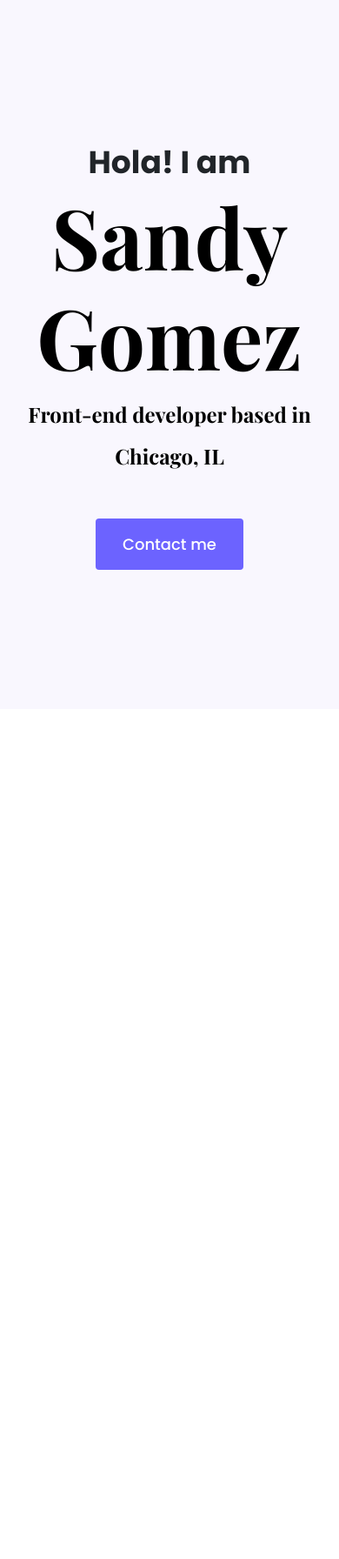
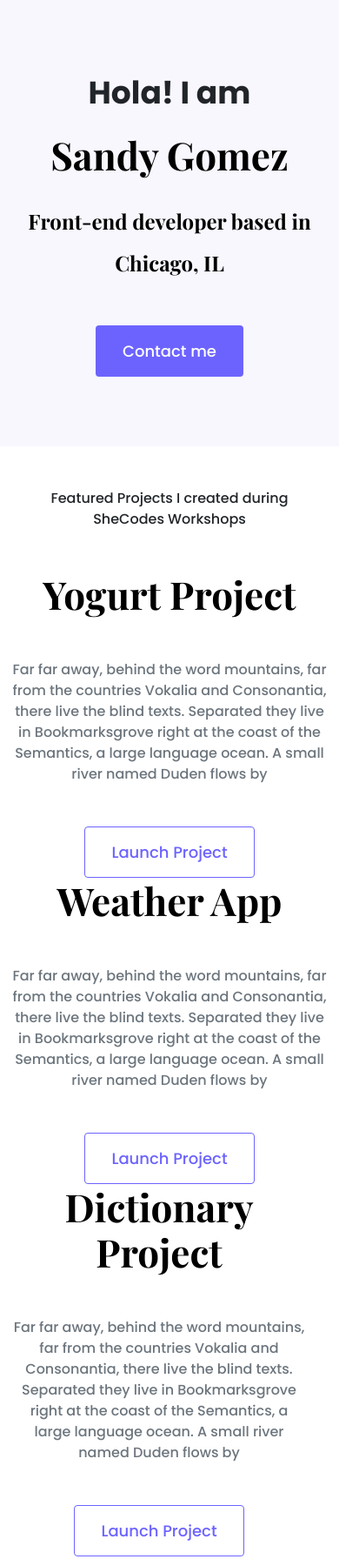
Before and after one commit to Sandyyg/portfolio-project, a plain HTML site: page index.html in a window 390 px wide. Shown: the whole page at 87% size. Before the commit the page ends 844 px from the top, so only its background shows below. Drawn offline with nearby package versions, Linux system fonts and the light colour scheme.

Commit message:
updated homepage content design

```diff
--- a/index.html
+++ b/index.html
@@ -22,5 +22,52 @@
 <a href="#" class="btn btn-branding">Contact me</a>
 </div>
 </div>
+ <p class="text-center m-5">
+        Featured Projects I created during SheCodes Workshops
+    </p>
+ <div class="container">
+<div class="row">
+<div class="col d-none d-lg-block ">
+    <img src="images/yogurt.png"
+    class="img-fluid" alt=""/>
+</div>
+<div class="col">
+    <div class="project-description">
+<h2 class="mb-5">Yogurt Project</h2>
+<p class="mb-5 text-muted">Far far away, behind the word mountains, far from the countries Vokalia and Consonantia, there live the blind texts. Separated they live in Bookmarksgrove right at the coast of the Semantics, a large language ocean. A small river named Duden flows by</p>
+<a href="" class="btn btn-branding-outline">
+    Launch Project</a>
+</div>
+</div>
+</div>
+<div class="row mb-5">
+
+    <div class="col">
+        <div class="project-description">
+    <h2 class="mb-5">Weather App </h2>
+    <p class="mb-5 text-muted">Far far away, behind the word mountains, far from the countries Vokalia and Consonantia, there live the blind texts. Separated they live in Bookmarksgrove right at the coast of the Semantics, a large language ocean. A small river named Duden flows by</p>
+    <a href="" class="btn btn-branding-outline">
+        Launch Project</a>
+    </div>
+</div>
+    <div class="col d-none d-lg-block ">
+        <img src="images/weather.png"
+        class="img-fluid" alt=""/>
+     </div>
+    <div class="row mb-5">
+        <div class="col d-none d-lg-block ">
+            <img src="images/dictionary.png"
+            class="img-fluid" alt=""/>
+        </div>
+        <div class="col">
+            <div class="project-description">
+        <h2 class="mb-5">Dictionary Project</h2>
+        <p class="mb-5 text-muted">Far far away, behind the word mountains, far from the countries Vokalia and Consonantia, there live the blind texts. Separated they live in Bookmarksgrove right at the coast of the Semantics, a large language ocean. A small river named Duden flows by</p>
+        <a href="" class="btn btn-branding-outline">
+            Launch Project</a>
+        </div>
+        </div>
+        </div>
+
 </body>
 </html>
--- a/styles/portfolio.css
+++ b/styles/portfolio.css
@@ -25,10 +25,17 @@ color:black;
 
 h1{
     font-size: 96px;
+    line-height:1.5;
+}
+
+h2 {
+    font-size: 64px;
 }
 
 p {
     font-weight: normal;
+    font-size:16px;
+    line-height:1.5;
 }
 
 .hero {
@@ -59,3 +66,34 @@ p {
         padding:15px 30px;
 
     }
+     .btn-branding-outline {
+    color:var(--branding-color);
+    border:1px solid  var(--branding-color);
+    border-radius: 4px;
+     font-size: 18px;
+    line-height:27px;
+    padding:15px 30px;
+   }
+
+   .project-description {
+       padding: 120px 60px;
+   }
+
+   @media (max-width: 900px) {
+       h1{
+           font-size: 44px;
+           line-height: 2;
+       }
+
+       h2{
+           font-size:44px;
+       }
+       .hero {
+         padding: 80px 20px;
+        }
+       .project-description{
+           padding:0;
+           text-align:center;
+       }
+
+   }
```
Also changed, not shown: images/dictionary.png (added), images/weather.png (added), images/yogurt.png (added), 2 other files.
